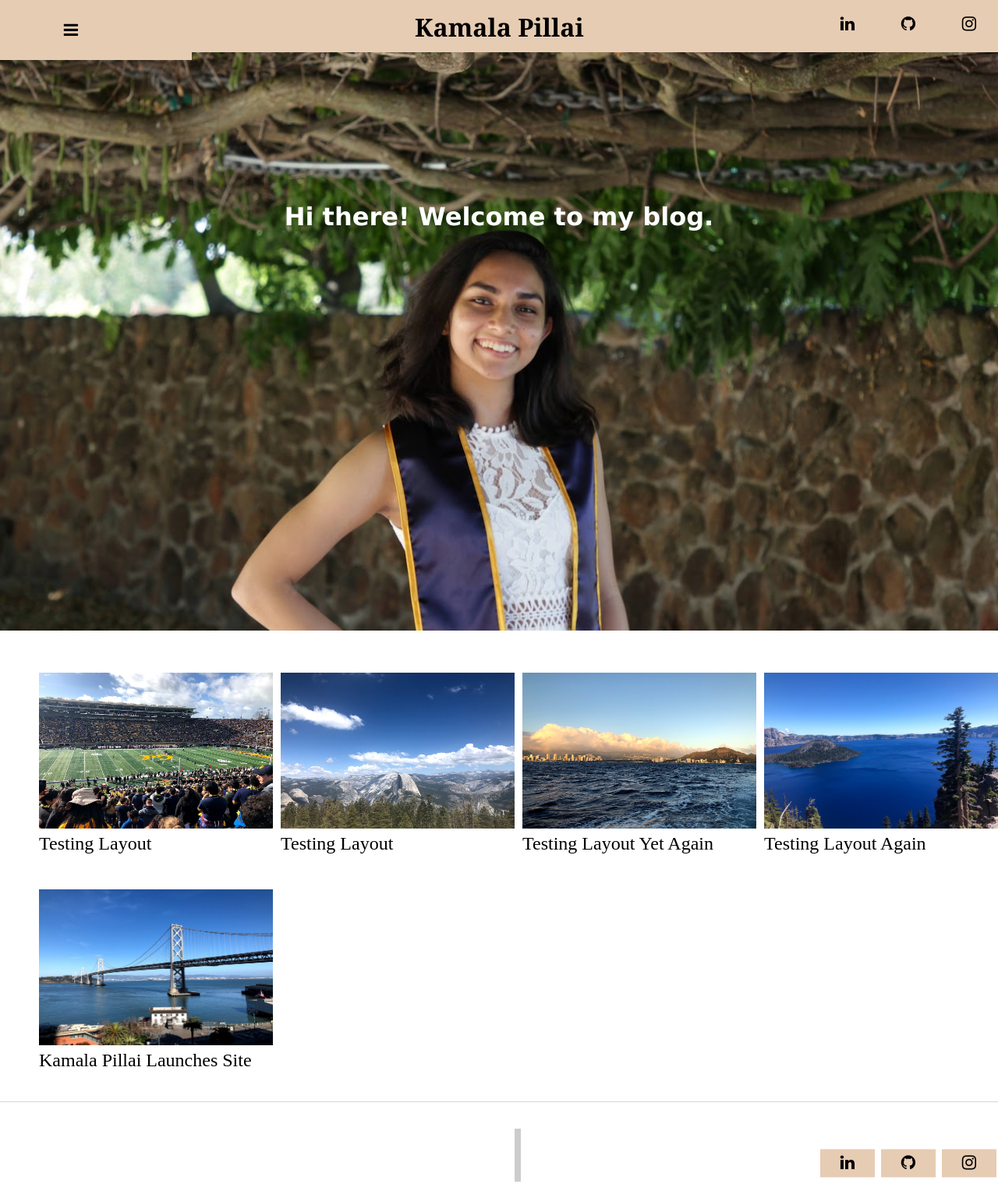
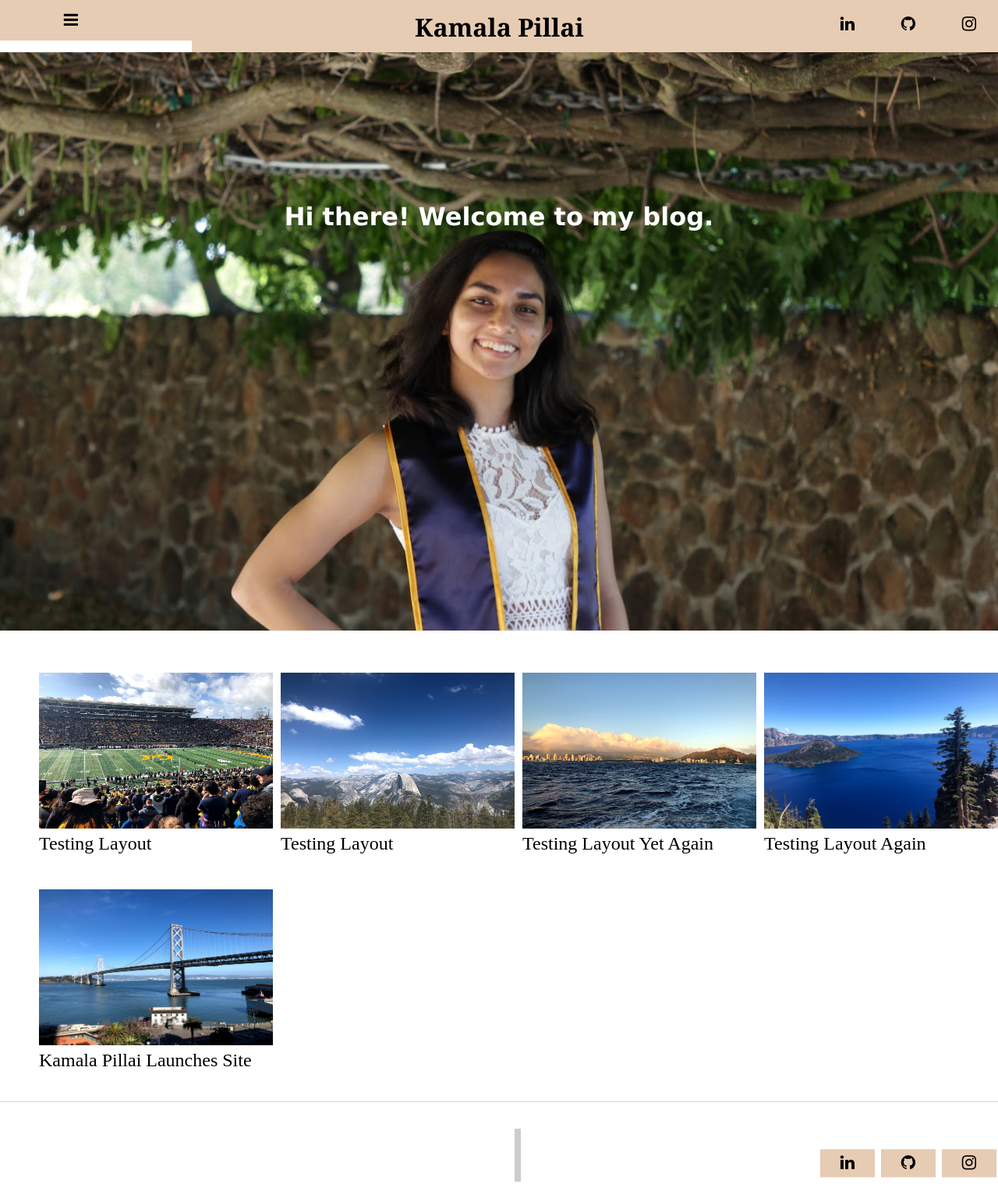
Before and after one commit to kpill/kpill.github.io, a Jekyll site: the page built from index.html, in a window 1280 px wide. Shown: the whole page at 78% size. Built offline with Jekyll 4.4.1, drawn with Linux system fonts in a browser that asks for light colours.

Commit message:
Update main.css

```diff
--- a/css/main.css
+++ b/css/main.css
@@ -19,8 +19,8 @@ h1.header {
 	padding-right: 10vw;
 	vertical-align: middle;
 	margin: 0;
-	padding-top: 2vw;
-	padding-bottom: 2vw;
+	padding-top: 1vw;
+	padding-bottom: 1vw;
 	/*transform: translate(0%, 70%);*/
 	z-index: 2;
 }
```
